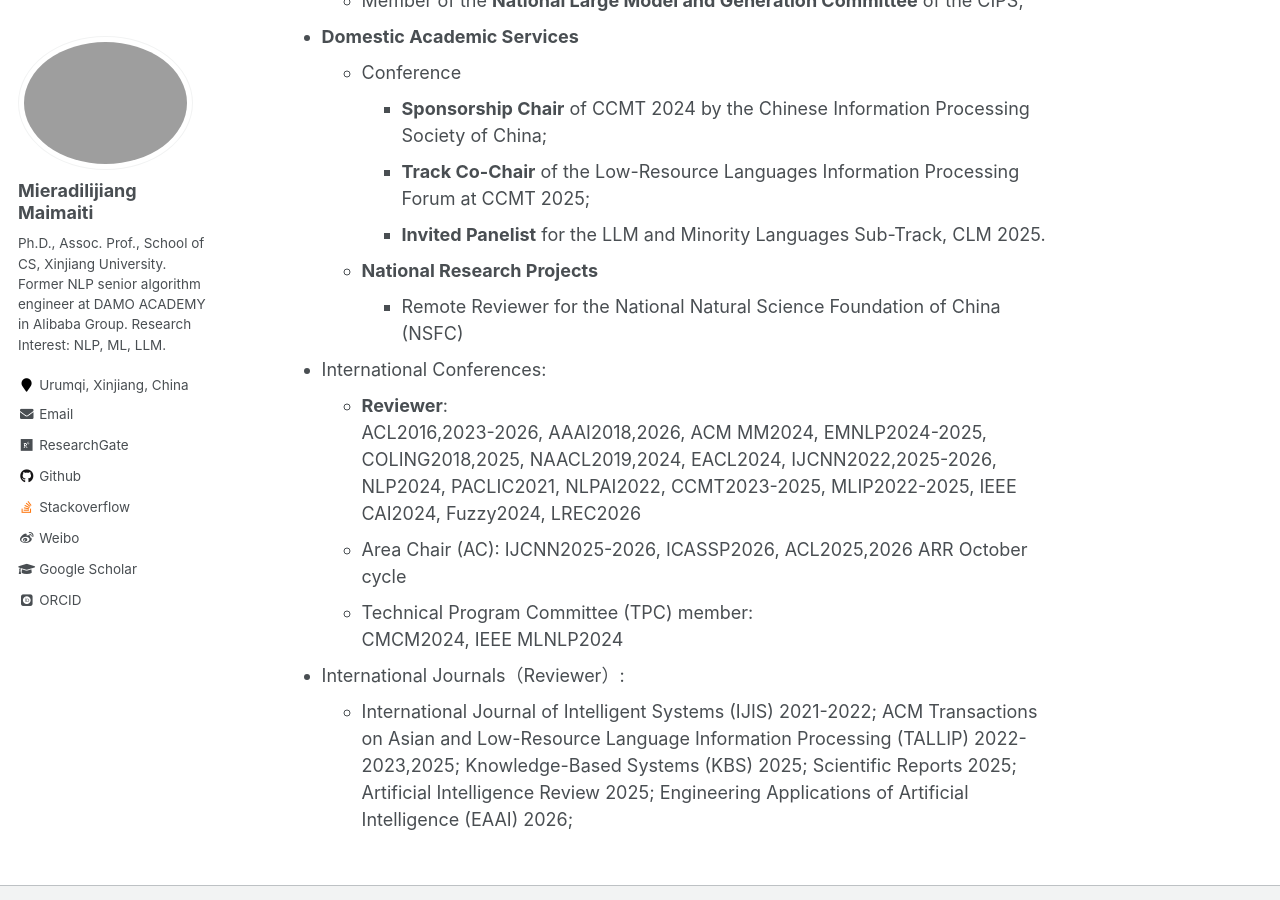
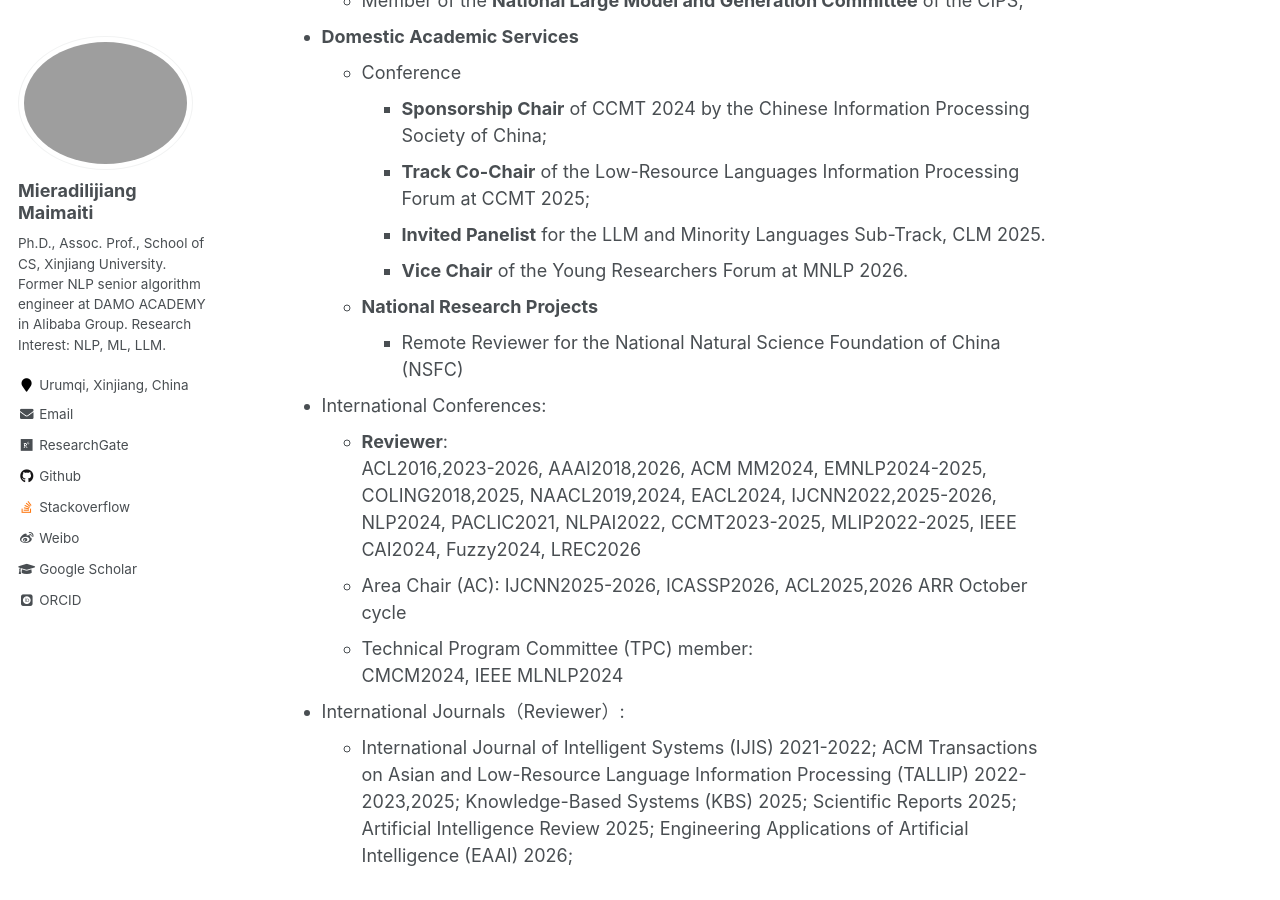
Before and after one commit to miradel51/miradel51.github.io, a Jekyll site: the page built from _pages/service.md, in a window 1280 px wide and 900 px high, scrolled down 596 px. Built offline with Jekyll 4.4.1, drawn with Linux system fonts in a browser that asks for light colours; some web fonts are replaced.

Commit message:
Update service.md
revised academic service for MNLP26

```diff
--- a/_pages/service.md
+++ b/_pages/service.md
@@ -21,6 +21,7 @@ author_profile: true
     - **Sponsorship Chair** of CCMT 2024 by the Chinese Information Processing Society of China;
     - **Track Co-Chair** of the Low-Resource Languages Information Processing Forum at CCMT 2025;
     - **Invited Panelist** for the LLM and Minority Languages Sub-Track, CLM 2025.
+    - **Vice Chair** of the Young Researchers Forum at MNLP 2026.
   - **National Research Projects**
     - Remote Reviewer for the National Natural Science Foundation of China (NSFC)
 
```
